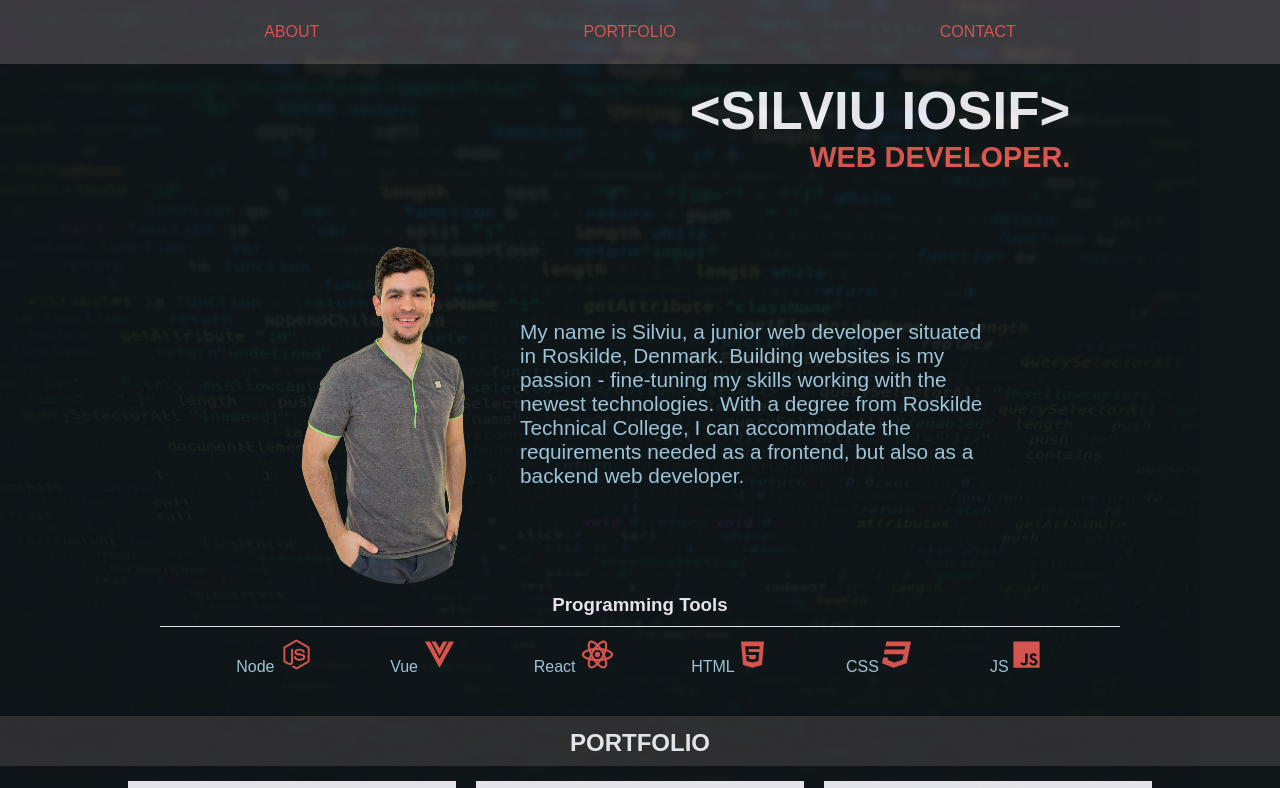
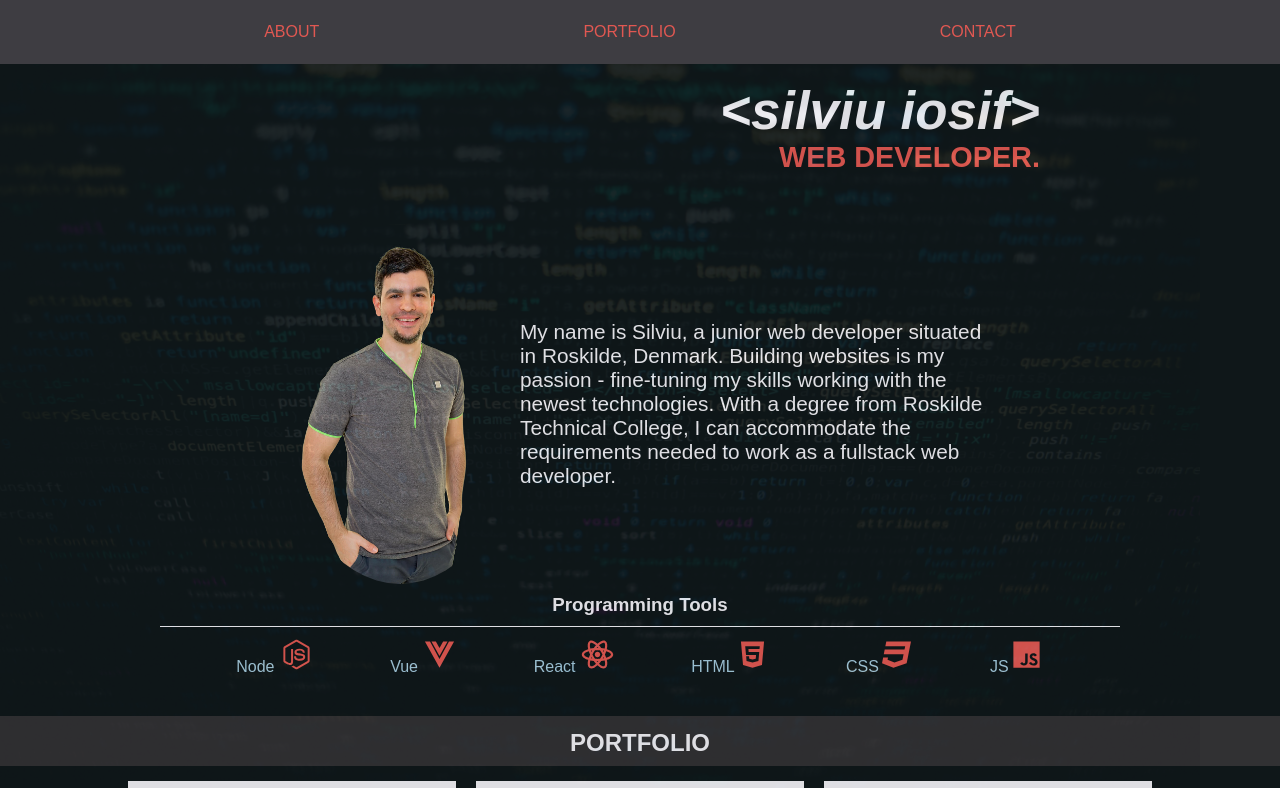
Before and after one commit to silv2107/portfolio, a plain HTML site: page index.html in a window 1280 px wide. Shown: the top 788 px of the page. Drawn offline with Linux system fonts and the light colour scheme.

Commit message:
fixing nav with z-index, changing name title lower case letters, changing font-size and color .presentation p tag

```diff
--- a/css/header.css
+++ b/css/header.css
@@ -13,6 +13,7 @@
     bottom: 0;
     right: 0;
     left: 0;
+    z-index: 2;
 }
 
 .headerNav a{
@@ -49,6 +50,8 @@
 
 .pageHeaderName h1{
     font-size: 6vw;
+    font-style: italic;
+    font-weight: bolder;
 }
 
 .pageHeaderName h2{
@@ -69,8 +72,8 @@
 }
 
 .presentation p{
-    font-size: 3vw;
-    color: var(--light-bluish);
+    font-size: 3.2vw;
+    color: var(--light);
 }
 
 .presentTechnologies{
--- a/css/layout.css
+++ b/css/layout.css
@@ -201,7 +201,7 @@ main{
         background: url(../img/background.jpg);
         background-repeat:no-repeat;
         background-size: contain;
-        opacity: .05;
+        opacity: .08;
         position: absolute;
         top: 0;
         left: 0;
--- a/index.html
+++ b/index.html
@@ -17,14 +17,14 @@
         </nav>
         <section class="headerWrapper">
             <article id="pageHeaderName" class="pageHeaderName">
-                <h1>&lt;SILVIU IOSIF&gt;</h1>
+                <h1>&lt;silviu iosif&gt;</h1>
                 <h2>WEB DEVELOPER.</h2>
                 <img src="./img/background.jpg" alt="programming image">
             </article>
 
             <article class="presentation">
                 <img src="./img/silviu1.jpg" alt="image portrait">
-                <p>My name is Silviu, a junior web developer situated in Roskilde, Denmark. Building websites is my passion - fine-tuning my skills working with the newest technologies. With a degree from Roskilde Technical College, I can accommodate the requirements needed as a frontend, but also as a backend web developer.</p>
+                <p>My name is Silviu, a junior web developer situated in Roskilde, Denmark. Building websites is my passion - fine-tuning my skills working with the newest technologies. With a degree from Roskilde Technical College, I can accommodate the requirements needed to work as a fullstack web developer.</p>
             </article>
 
             <article class="presentTechnologies">
```
